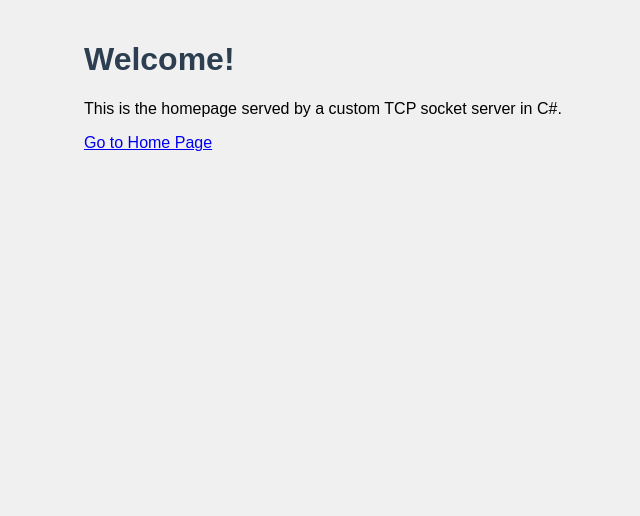
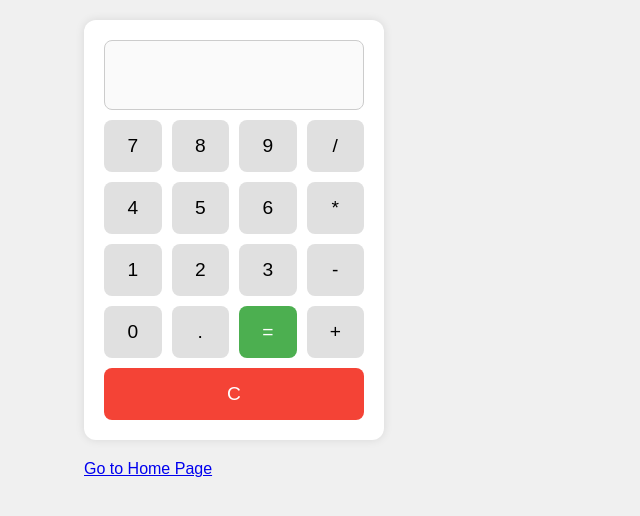
Before and after one commit to TatiaShengelia/KIUCourseProject, a plain HTML site: page KIUCourseProject/Webroot/about.html in a window 1280 px wide. Shown: the whole page, without its empty margins (156-796 px from the left). Drawn offline with Linux system fonts and the light colour scheme.

Commit message:
Made pages more fun

```diff
--- a/KIUCourseProject/Webroot/about.html
+++ b/KIUCourseProject/Webroot/about.html
@@ -1,12 +1,37 @@
 <!DOCTYPE html>
 <html lang="en">
 <head>
+    <meta charset="UTF-8">
     <title>About Page</title>
     <link rel="stylesheet" href="styles.css">
 </head>
 <body>
-    <h1>Welcome!</h1>
-    <p>This is the homepage served by a custom TCP socket server in C#.</p>
+    <div class="calculator">
+        <input type="text" class="display" id="display" disabled />
+        <div class="buttons">
+            <button onclick="append('7')">7</button>
+            <button onclick="append('8')">8</button>
+            <button onclick="append('9')">9</button>
+            <button onclick="append('/')">/</button>
+
+            <button onclick="append('4')">4</button>
+            <button onclick="append('5')">5</button>
+            <button onclick="append('6')">6</button>
+            <button onclick="append('*')">*</button>
+
+            <button onclick="append('1')">1</button>
+            <button onclick="append('2')">2</button>
+            <button onclick="append('3')">3</button>
+            <button onclick="append('-')">-</button>
+
+            <button onclick="append('0')">0</button>
+            <button onclick="append('.')">.</button>
+            <button onclick="calculate()" class="equal">=</button>
+            <button onclick="append('+')">+</button>
+
+            <button onclick="clearDisplay()" class="clear" style="grid-column: span 4;">C</button>
+        </div>
+    </div>
     <a href="index.html">Go to Home Page</a>
 
     <script src="script.js"></script>
--- a/KIUCourseProject/Webroot/script.js
+++ b/KIUCourseProject/Webroot/script.js
@@ -1,4 +1,17 @@
-function showAlert() {
-    document.getElementById("demo").textContent = "Button clicked!";
-    console.log("Button clicked event handled");
+const display = document.getElementById('display');
+
+function append(value) {
+    display.value += value;
 }
+
+function clearDisplay() {
+    display.value = '';
+}
+
+function calculate() {
+    try {
+        display.value = eval(display.value);
+    } catch {
+        display.value = 'Error';
+    }
+}
--- a/KIUCourseProject/Webroot/styles.css
+++ b/KIUCourseProject/Webroot/styles.css
@@ -6,19 +6,69 @@ body {
     background-color: #f0f0f0;
 }
 
-h1 {
+.page-title {
     color: #2c3e50;
 }
 
+.error-message {
+    color: maroon;
+}
+
+.calculator {
+    background: #fff;
+    padding: 20px;
+    border-radius: 12px;
+    box-shadow: 0 0 10px rgba(0,0,0,0.1);
+    width: 260px;
+    margin-bottom: 20px;
+}
+
+.display {
+    width: 260px;
+    box-sizing: border-box;
+    height: 70px;
+    font-size: 1.5rem;
+    text-align: right;
+    margin-bottom: 10px;
+    padding: 10px;
+    border: 1px solid #ccc;
+    border-radius: 8px;
+}
+
+.buttons {
+    display: grid;
+    grid-template-columns: repeat(4, 1fr);
+    gap: 10px;
+}
+
 button {
-    padding: 10px 20px;
-    background-color: #3498db;
-    color: white;
+    padding: 15px;
+    font-size: 1.2rem;
     border: none;
-    border-radius: 5px;
+    border-radius: 8px;
+    background: #e0e0e0;
     cursor: pointer;
+    transition: background 0.2s;
 }
 
 button:hover {
-    background-color: #2980b9;
+    background: #d0d0d0;
 }
+
+.equal {
+    background: #4caf50;
+    color: white;
+}
+
+.equal:hover {
+    background: #45a049;
+}
+
+.clear {
+    background: #f44336;
+    color: white;
+}
+
+.clear:hover {
+    background: #e53935;
+}
```
Also changed, not shown: KIUCourseProject/Webroot/error.html (+2 -3 lines), KIUCourseProject/Webroot/index.html (+2 -1 lines).
